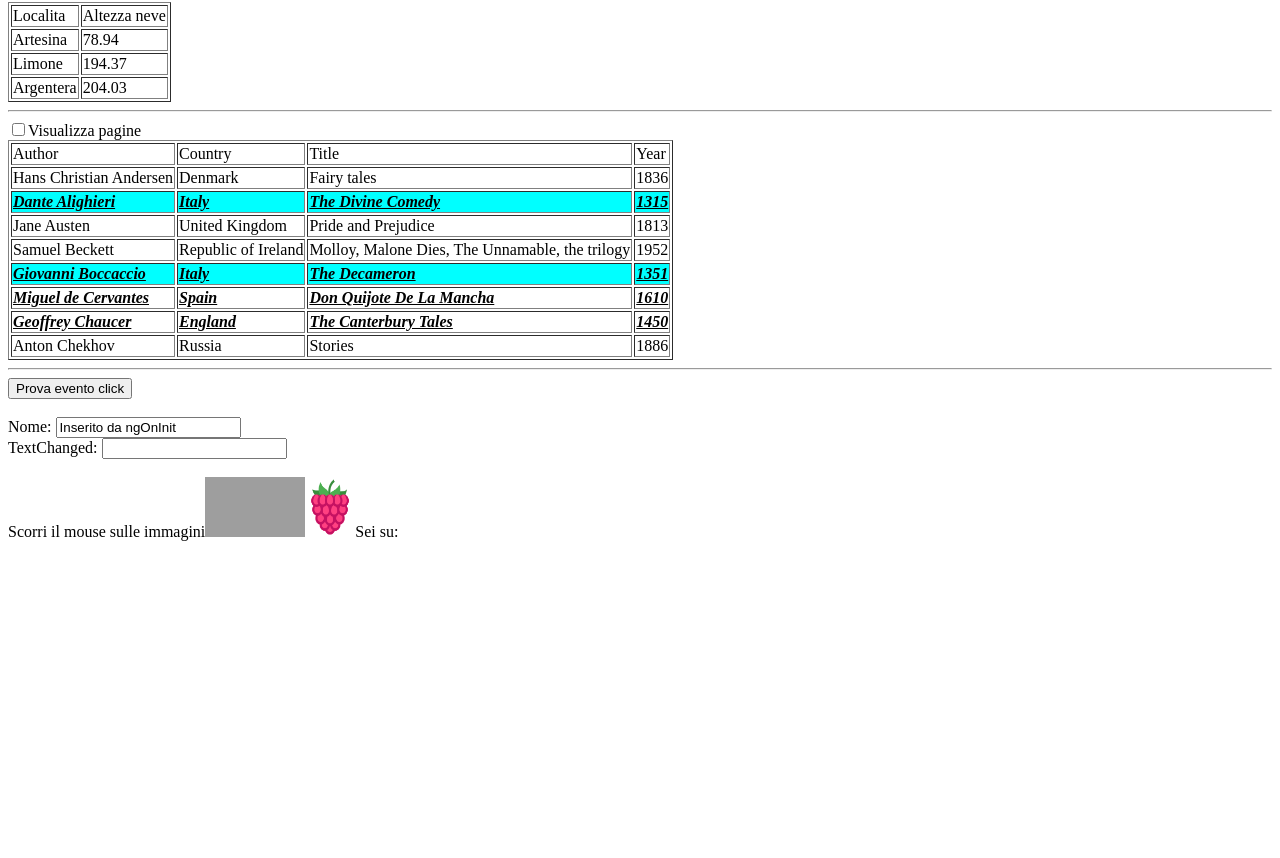
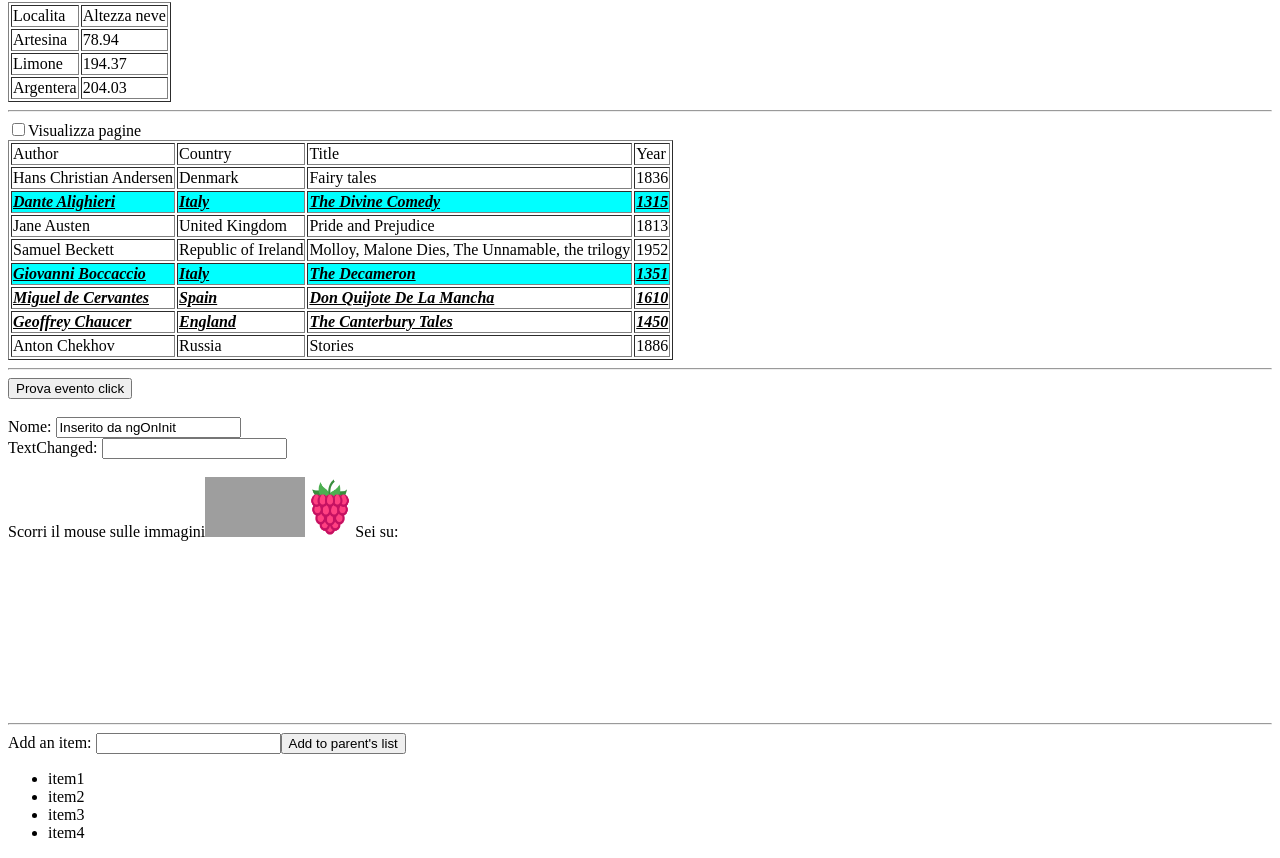
Before and after one commit to germanopagliero/esAngular, an Angular app: page / in a window 1280 px wide. Shown: the part 327-1185 px from the top of the page. Before the commit the page ends 1050 px from the top, so only its background shows below. Built offline with nearby package versions, Linux system fonts and the light colour scheme; grey boxes are pictures that could not be loaded.

Commit message:
Lezione 5

```diff
--- a/src/app/app.component.html
+++ b/src/app/app.component.html
@@ -8,3 +8,5 @@
 <app-books></app-books>
 <hr>
 <app-eventi></app-eventi>
+<hr>
+<app-eventi-output></app-eventi-output>
--- a/src/app/app.module.ts
+++ b/src/app/app.module.ts
@@ -7,6 +7,8 @@ import { DadiComponent } from './dadi/dadi.component';
 import { NeveComponent } from './neve/neve.component';
 import { BooksComponent } from './books/books.component';
 import { EventiComponent } from './eventi/eventi.component';
+import { EventiOutputComponent } from './eventi-output/eventi-output.component';
+import { EventiOutputItemComponent } from './eventi-output/eventi-output-item/eventi-output-item.component';
 
 @NgModule({
   declarations: [
@@ -14,7 +16,9 @@ import { EventiComponent } from './eventi/eventi.component';
     DadiComponent,
     NeveComponent,
     BooksComponent,
-    EventiComponent
+    EventiComponent,
+    EventiOutputComponent,
+    EventiOutputItemComponent
   ],
   imports: [
     BrowserModule,
--- /dev/null
+++ b/src/app/eventi-output/eventi-output-item/eventi-output-item.component.html
@@ -0,0 +1,2 @@
+<label>Add an item: <input [(ngModel)]=newItem></label>
+<button (click)="addNewItem()">Add to parent's list</button>
--- /dev/null
+++ b/src/app/eventi-output/eventi-output-item/eventi-output-item.component.ts
@@ -0,0 +1,18 @@
+import { Component, Output, EventEmitter } from '@angular/core';
+
+
+@Component({
+  selector: 'app-eventi-output-item',
+  templateUrl: './eventi-output-item.component.html',
+  styleUrls: ['./eventi-output-item.component.css']
+})
+export class EventiOutputItemComponent {
+  //N.B aggiungere import Output e EventEmitter
+  //vedere https://angular.io/guide/inputs-outputs
+
+  @Output() newItemEvent = new EventEmitter<string>();
+  newItem:string="";
+  addNewItem() {
+    this.newItemEvent.emit(this.newItem);
+}
+}
--- /dev/null
+++ b/src/app/eventi-output/eventi-output.component.html
@@ -0,0 +1,4 @@
+<app-eventi-output-item  (newItemEvent)="addItem($event)"></app-eventi-output-item>
+<ul>
+    <li *ngFor="let item of items">{{item}}</li>
+</ul>
--- /dev/null
+++ b/src/app/eventi-output/eventi-output.component.ts
@@ -0,0 +1,14 @@
+import { Component } from '@angular/core';
+
+@Component({
+  selector: 'app-eventi-output',
+  templateUrl: './eventi-output.component.html',
+  styleUrls: ['./eventi-output.component.css']
+})
+export class EventiOutputComponent {
+  items = ['item1', 'item2', 'item3', 'item4'];
+
+  addItem(newItem: string) {
+    this.items.push(newItem);
+  }
+}
```
Also changed, not shown: src/app/eventi-output/eventi-output-item/eventi-output-item.component.css (added), src/app/eventi-output/eventi-output.component.css (added).
